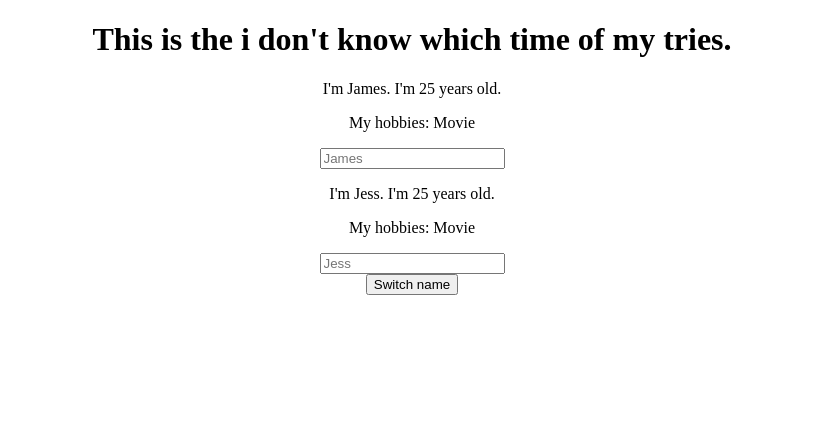
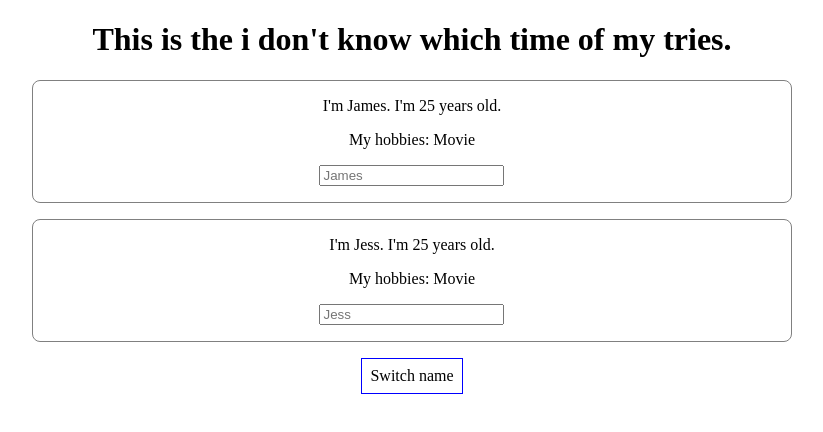
Before and after one commit to JunboJ/ReactJs-sideProject, a React (Create React App) app: page / in a window 1280 px wide. Shown: the top 432 px of the page, without its empty margins (228-1051 px from the left). Built offline with nearby package versions, Linux system fonts and the light colour scheme.

Commit message:
inline styling or css file

```diff
--- a/src/App.js
+++ b/src/App.js
@@ -31,24 +31,34 @@ class App extends Component {
   }
 
   render() {
+
+    const styling = {
+      backgroundColor: 'white',
+      font: 'inherit',
+      border: '1px solid blue',
+      padding: '8px'
+    };
+
     return (
       <div className="App">
         <h1>This is the i don't know which time of my tries.</h1>
 
         <Person
-        name = {this.state.persons[0].name}
-        age = {this.state.persons[0].age}
-        click = {this.switchNameHandler.bind(this, 'James!!!')}
+          name={this.state.persons[0].name}
+          age={this.state.persons[0].age}
+          click={this.switchNameHandler.bind(this, 'James!!!')}
         >My hobbies: Movie</Person>
 
         <Person
-        name = {this.state.persons[1].name}
-        age = {this.state.persons[1].age}
-        click = {() => {this.switchNameHandler('Jess!')}}
-        input = { this.inputNameHandler }
+          name={this.state.persons[1].name}
+          age={this.state.persons[1].age}
+          click={() => { this.switchNameHandler('Jess!') }}
+          input={this.inputNameHandler}
         >My hobbies: Movie</Person>
 
-        <button onClick={() => {this.switchNameHandler('James!')}}>Switch name</button>
+        <button
+          style={styling}
+          onClick={() => { this.switchNameHandler('James!') }}>Switch name</button>
       </div>
     );
     // the code above will be converted to the code below
--- /dev/null
+++ b/src/Person/Person.css
@@ -0,0 +1,7 @@
+.Person {
+    width: 60%;
+    margin: 1rem auto;
+    border: 1px solid gray;
+    border-radius: 0.5rem;
+    padding-bottom: 1rem;
+}
--- a/src/Person/Person.js
+++ b/src/Person/Person.js
@@ -1,8 +1,9 @@
 import React from 'react';
+import './Person.css';
 
 const person = (props) => {
     return (
-        <div>
+        <div className="Person">
             <p onClick={props.click}>I'm {props.name}. I'm {props.age} years old.</p>
             <p onClick={props.click}>{ props.children }</p>
             <input type="text" onChange={ props.input } placeholder={props.name} />
```
